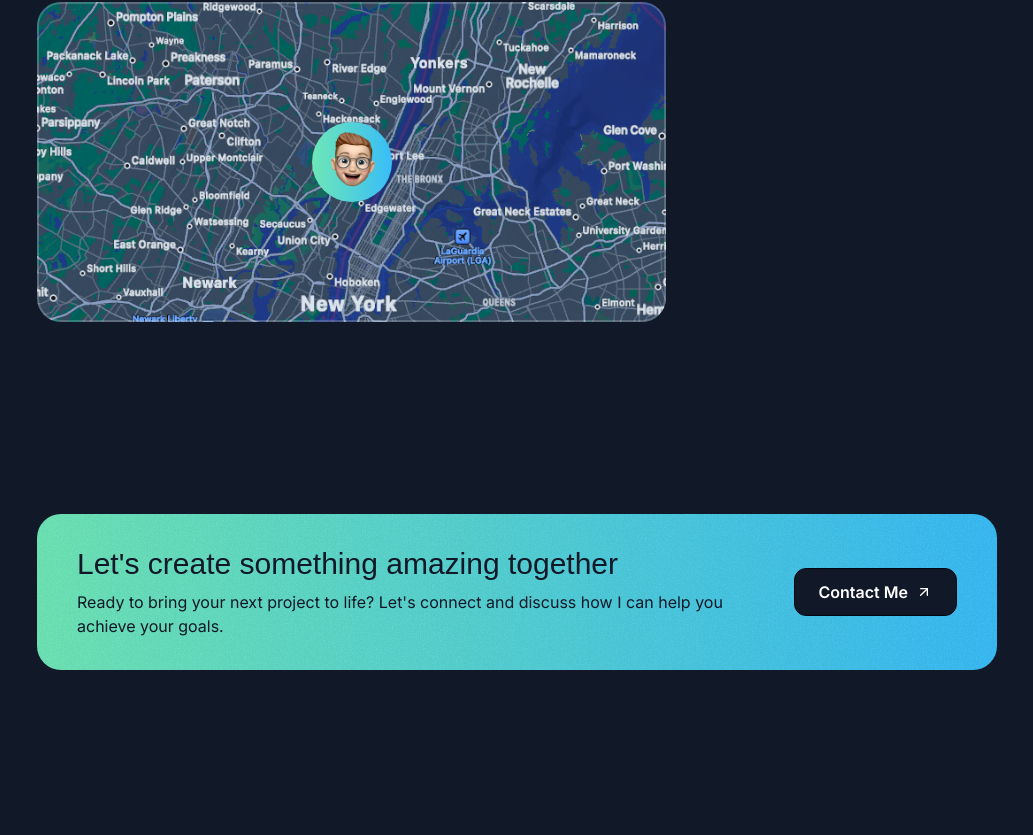
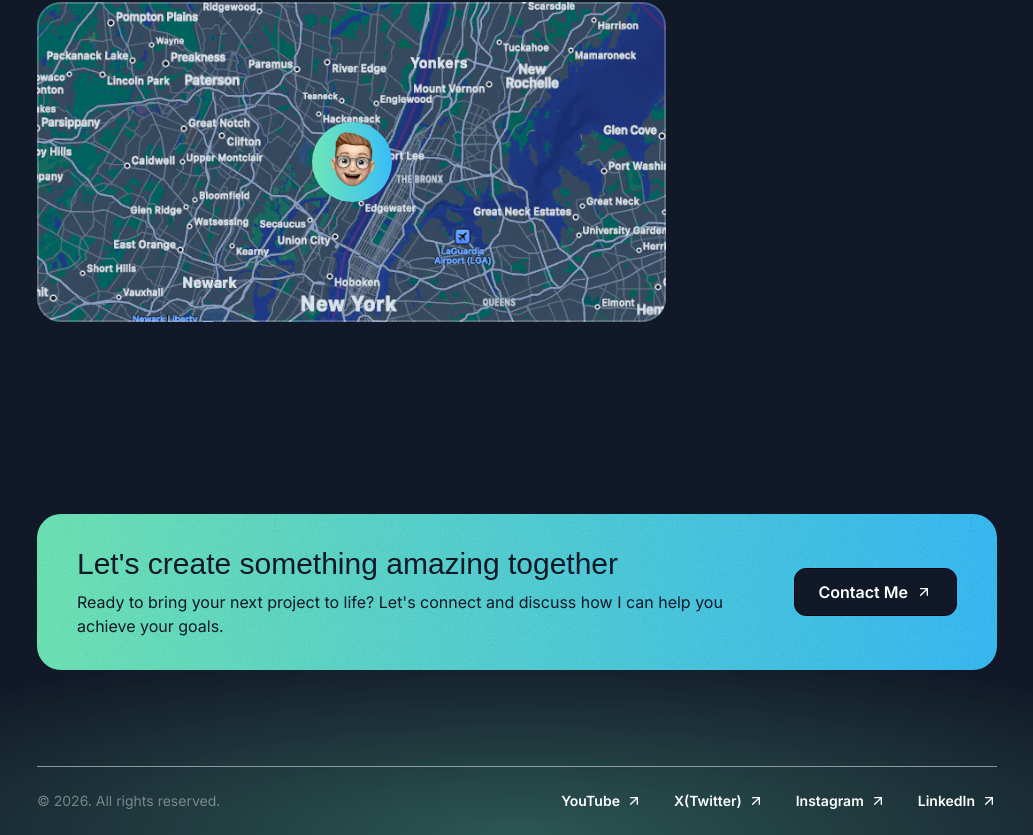
Before and after one commit to iabhinav15/personal-portfolio, a Next.js app: page / in a window 1280 px wide. Shown: the part 4974-5809 px from the top of the page, without its empty margins (123-1156 px from the left). Before the commit the page ends 5740 px from the top, so only its background shows below. Built offline with nearby package versions, Linux system fonts and the light colour scheme; a web font is replaced by a local one.

Commit message:
added footer section

```diff
--- a/src/app/page.tsx
+++ b/src/app/page.tsx
@@ -1,5 +1,6 @@
 import { AboutSection } from "@/sections/About";
 import { ContactSection } from "@/sections/Contact";
+import { Footer } from "@/sections/Footer";
 import { Header } from "@/sections/Header";
 import { HeroSection } from "@/sections/Hero";
 import { ProjectsSection } from "@/sections/Projects";
@@ -16,6 +17,7 @@ export default function Home() {
       <TestimonialsSection />
       <AboutSection />
       <ContactSection />
+      <Footer />
     </div>
   );
 }
--- a/src/sections/Footer.tsx
+++ b/src/sections/Footer.tsx
@@ -1,3 +1,45 @@
+import ArrowUpRightIcon from "@/assets/icons/arrow-up-right.svg";
+
+const footerLinks = [
+  {
+    title: "YouTube",
+    href: "#",
+  },
+  {
+    title: "X(Twitter)",
+    href: "#",
+  },
+  {
+    title: "Instagram",
+    href: "#",
+  },
+  {
+    title: "LinkedIn",
+    href: "   ",
+  },
+];
+
 export const Footer = () => {
-  return <div>Footer Section</div>;
+  return (
+    <footer className="relative -z-10 overflow-x-clip">
+      <div className="absolute h-[400px] w-[1600px] bottom-0 left-1/2 -translate-x-1/2 bg-emerald-300/30 [mask-image:radial-gradient(50%_50%_at_bottom_center,black,transparent)] -z-10 "></div>
+      <div className="container">
+        <div className="border-t border-white/50 md:flex-row md:justify-between py-6 text-sm flex flex-col items-center gap-8">
+          <div className="text-white/40">&copy; 2026. All rights reserved.</div>
+          <nav className="flex flex-col md:flex-row items-center gap-8">
+            {footerLinks.map(({ title, href }) => (
+              <a
+                key={title}
+                href={href}
+                className="inline-flex items-center gap-1.5"
+              >
+                <span className="font-semibold"> {title}</span>
+                <ArrowUpRightIcon className="size-4" />
+              </a>
+            ))}
+          </nav>
+        </div>
+      </div>
+    </footer>
+  );
 };
```
